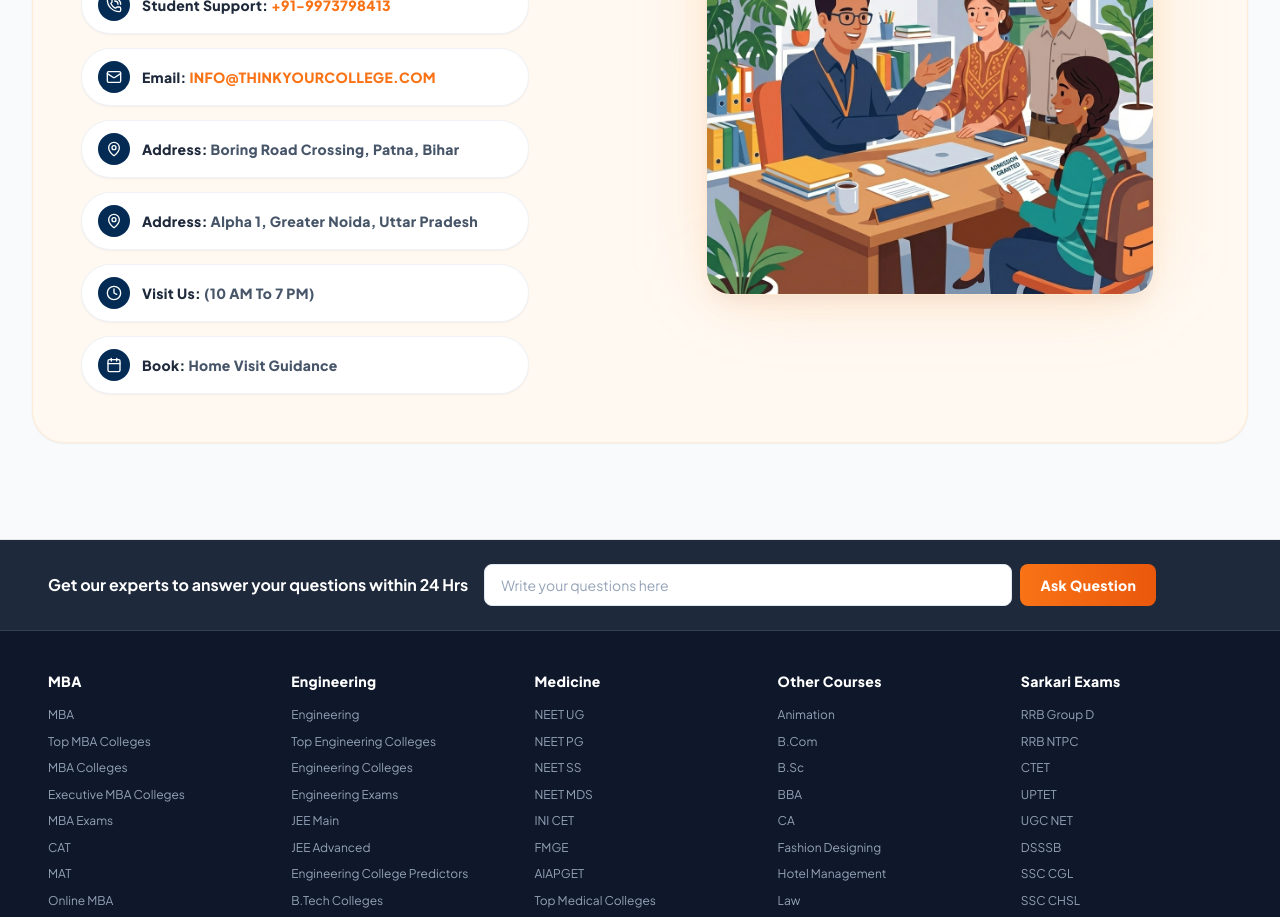
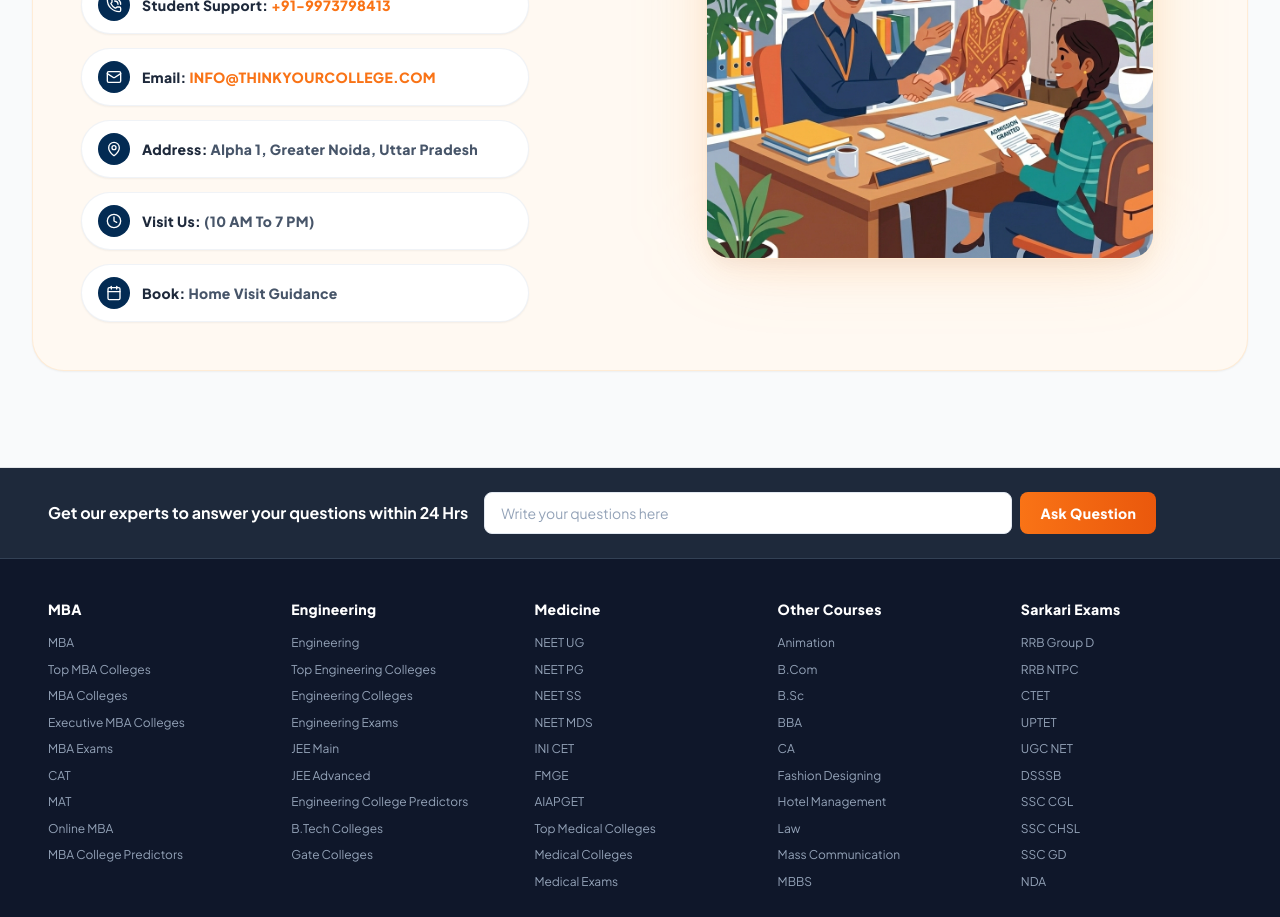
Before and after one commit to 08Satyamkumar/Think_Your_College, a Next.js app: page / in a window 1280 px wide. Shown: the part 5000-5917 px from the top of the page. Built offline with nearby package versions, Linux system fonts and the light colour scheme.

Commit message:
fix: remove Patna address, keep only Greater Noida Alpha address with Google Maps link

```diff
--- a/src/app/page.tsx
+++ b/src/app/page.tsx
@@ -2607,23 +2607,6 @@ export default function HomePage() {
               </span>
             </div>
 
-            {/* Address 1 - Patna */}
-            <a
-              href="https://www.google.com/maps/search/Boring+Road+Crossing,+Patna,+Bihar"
-              target="_blank"
-              rel="noopener noreferrer"
-              className="flex items-center gap-3 px-4 py-3 bg-white border border-slate-200/50 rounded-full shadow-sm hover:scale-[1.01] hover:border-orange-400 transition-all duration-200 cursor-pointer no-underline"
-            >
-              <div className="w-8 h-8 rounded-full bg-[#032b53] flex items-center justify-center text-white shrink-0">
-                <MapPin className="w-4 h-4" />
-              </div>
-              <span className="text-xs sm:text-sm font-black text-slate-800 tracking-wide truncate">
-                Address:{" "}
-                <span className="text-slate-600 hover:text-orange-500 transition-colors">
-                  Boring Road Crossing, Patna, Bihar
-                </span>
-              </span>
-            </a>
 
             {/* Address 2 - Greater Noida */}
             <a
```
